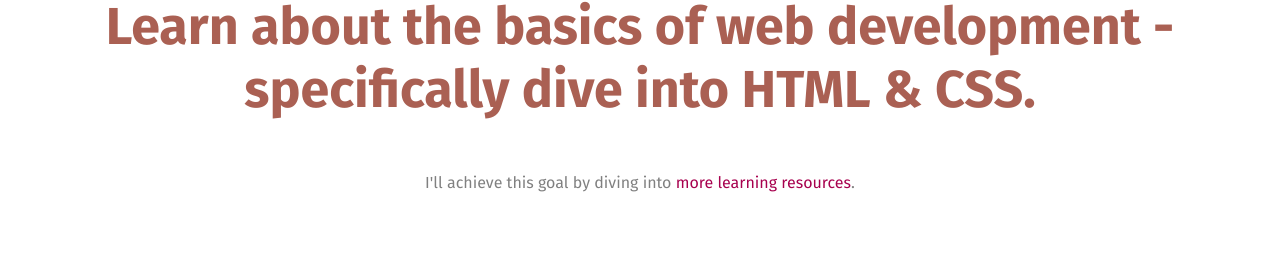
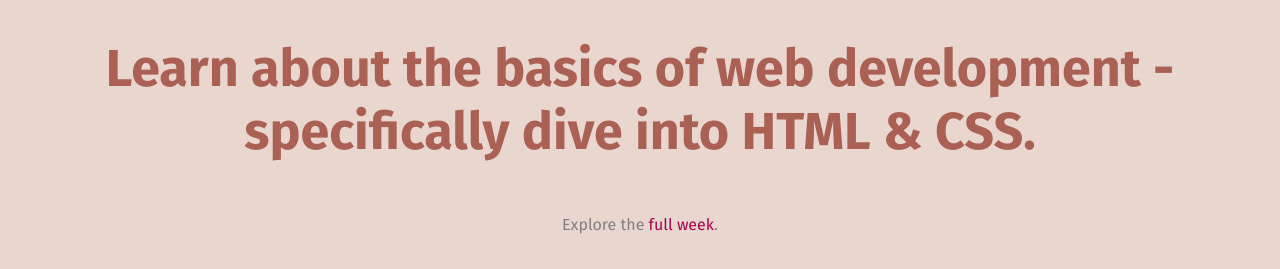
Before and after one commit to devsula50/web-dev-complete-100, a plain HTML site: page index.html in a window 1280 px wide. Shown: the part 337-606 px from the top of the page. Drawn offline with nearby package versions, Linux system fonts and the light colour scheme.

Commit message:
add second html file and link using <a href="">

```diff
--- a/daily-challenge.css
+++ b/daily-challenge.css
@@ -1,5 +1,7 @@
 body {
   text-align: center;
+  background-color: rgb(233, 215, 207);
+  margin: 50px;
 }
 
 h1 {
--- a/index.html
+++ b/index.html
@@ -13,6 +13,6 @@
   <img src="challenges-trophy.jpg" alt="A trophy">
   <h1>Max' Challenge for Wednesday, August 4th</h1>
   <p id="todays-challenge">Learn about the basics of web development - specifically dive into HTML & CSS.</p>
-  <p>I'll achieve this goal by diving into <a href="https://www.google.com">more learning resources</a>.</p>
+  <p>Explore the <a href="full-week.html">full week</a>.</p>
 </body>
 </html>
```
Also changed, not shown: full-week.html (added, +11 -0 lines).
